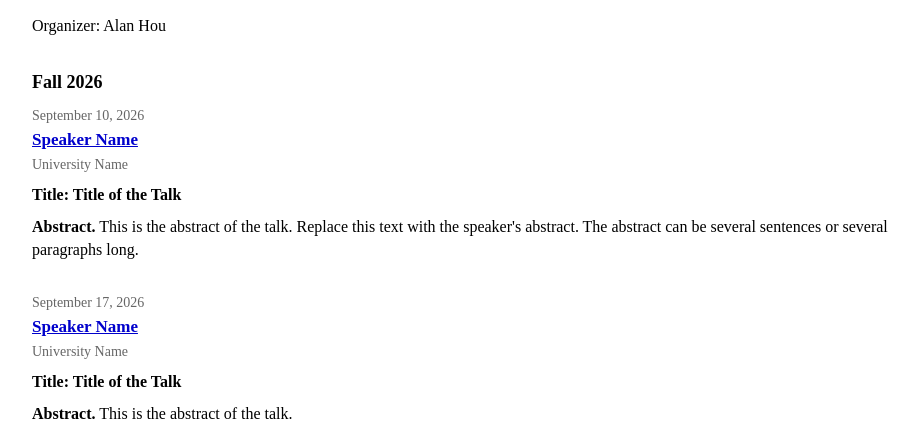
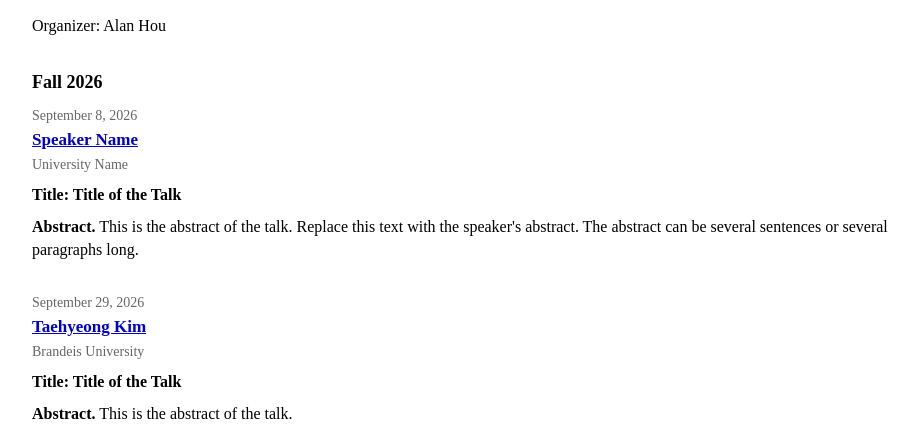
Before and after one commit to axhou/axhou.github.io, a Jekyll site: the page everytopic.html, which Jekyll copies as it is, in a window 1280 px wide. Shown: the part 148-596 px from the top of the page, without its empty margins (8-926 px from the left). Built offline with Jekyll 4.4.1, drawn with Linux system fonts in a browser that asks for light colours.

Commit message:
Update everytopic.html

```diff
--- a/everytopic.html
+++ b/everytopic.html
@@ -119,7 +119,7 @@
   <div class="seminar-entry">
 
     <div class="date">
-      September 10, 2026
+      September 8, 2026
     </div>
 
     <div class="speaker">
@@ -151,17 +151,17 @@
   <div class="seminar-entry">
 
     <div class="date">
-      September 17, 2026
+      September 29, 2026
     </div>
 
     <div class="speaker">
-      <a href="https://example.com/speaker-homepage">
-        Speaker Name
+      <a href="https://sites.google.com/view/taehyeong-kim">
+        Taehyeong Kim
       </a>
     </div>
 
     <div class="affiliation">
-      University Name
+      Brandeis University
     </div>
 
     <div class="title">
```
